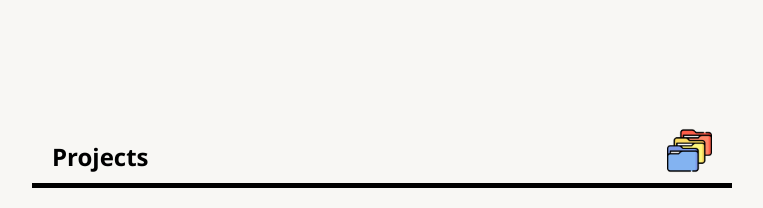
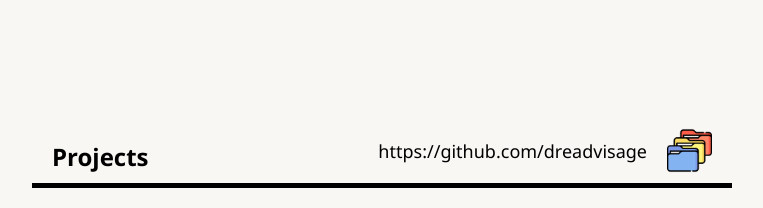
Before and after one commit to sobojint/portfolio, a plain HTML site: page index.html in a window 1280 px wide. Shown: the part 2960-3168 px from the top of the page, without its empty margins (258-1021 px from the left). Drawn offline with Linux system fonts and the light colour scheme.

Commit message:
fix github link style

```diff
--- a/styles.css
+++ b/styles.css
@@ -471,7 +471,7 @@ highlighting */
         display: none;
     }
 
-    .projects-link {
+    .on-small-hide {
         display: flex;
     }
 }
```
